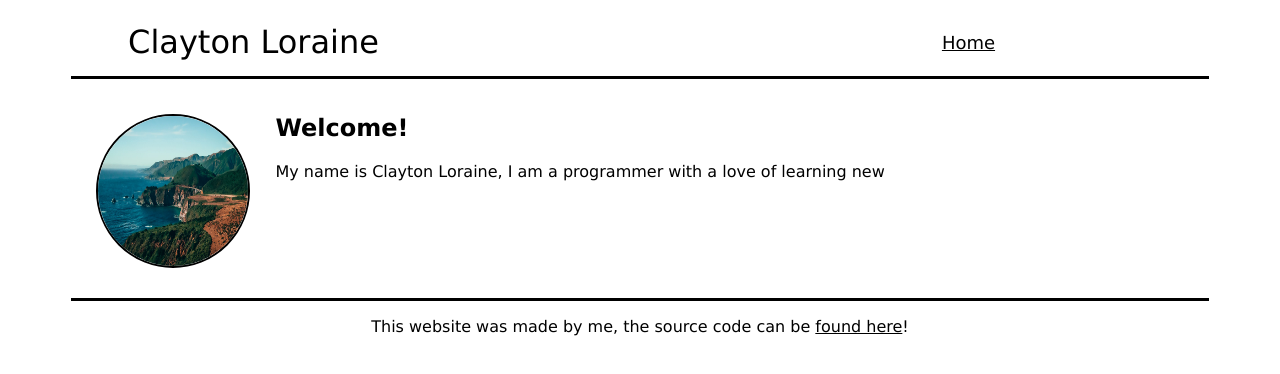
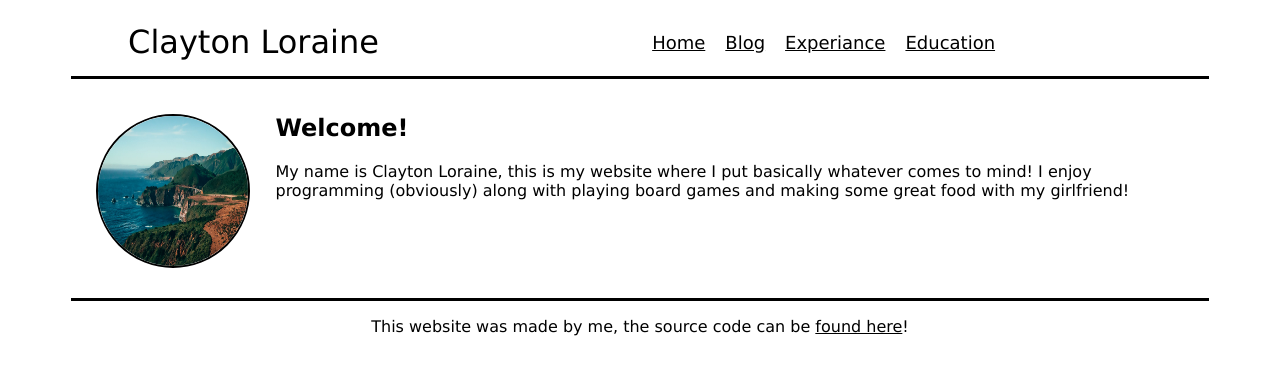
Before and after one commit to ClaytonLoraine/personal-website, a plain HTML site: page index.html in a window 1280 px wide. Drawn offline with Linux system fonts and the light colour scheme.

Commit message:
Filled out bio and added extra items to the navbar

```diff
--- a/index.html
+++ b/index.html
@@ -8,12 +8,17 @@
   <meta name="Generator" content="Cocoa HTML Writer">
   <meta name="CocoaVersion" content="2113.6">
 </head>
+
 <body>
+
   <header>
     <div class="header-container">
       <span class="header-name">Clayton Loraine</span>
       <div class="header-navbar">
         <a href="/index.html" title="Home">Home</a>
+        <a href="/blog.html" title="Blog">Blog</a>
+        <a href="/experiance.html" title="Experiance">Experiance</a>
+        <a href="/education.html" title="Education">Education</a>
         <a href="https://www.github.com/ClaytonLoraine" target="_blank">
           <img src="images/github-logo.png" width="30px" height="30px" title="GitHub"/>
         </a>
@@ -27,14 +32,14 @@
   <article>
     <img class="bio-image" width="150px" height="150px" src="images/placeholder.jpg"/>
     <h1>Welcome!</h1>
-    <p>My name is Clayton Loraine, I am a programmer with a love of learning new</p>
+    <p>My name is Clayton Loraine, this is my website where I put basically whatever comes to mind! I enjoy programming (obviously) along with playing board games and making some great food with my girlfriend!</p>
   </article>
 
   <footer>
     <div class="footer-container">
-      <p>This website was made by me, the source code can be <a href="https://github.com/ClaytonLoraine/personal-website" target="_blank">found here</a>!</p>
-
+        <p>This website was made by me, the source code can be <a href="https://github.com/ClaytonLoraine/personal-website" target="_blank">found here</a>!</p>
     </div>
   </footer>
+
 </body>
 </html>
```
